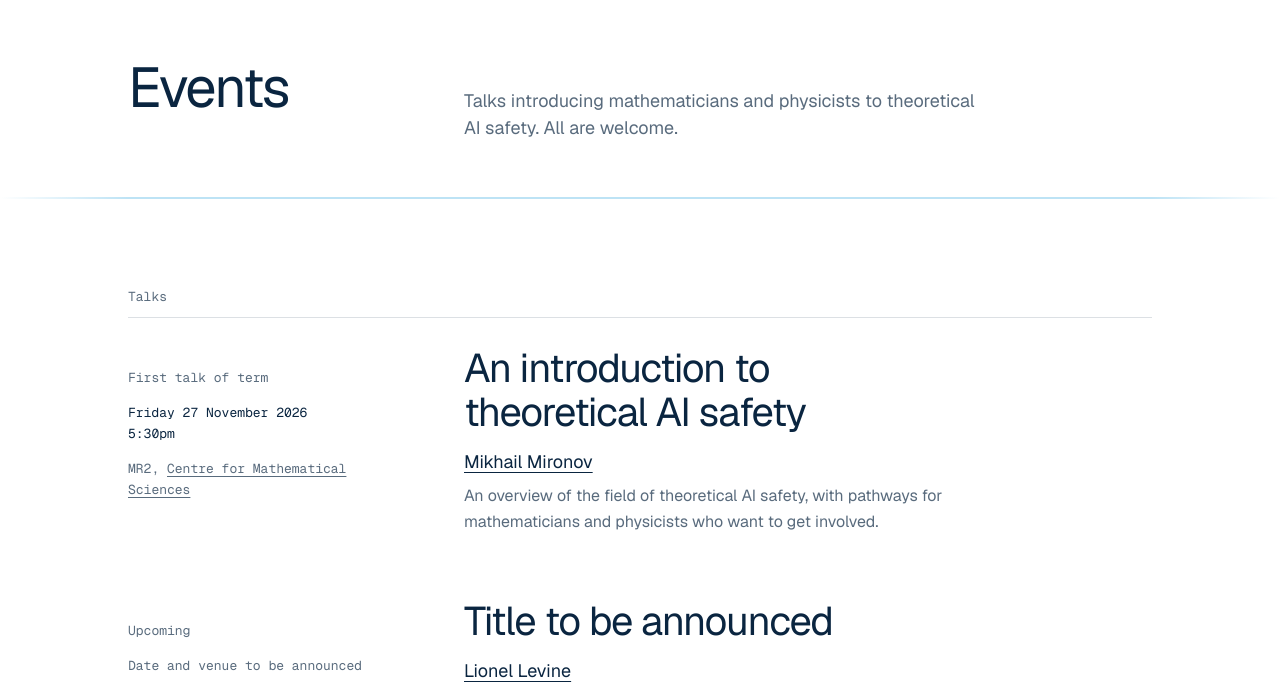
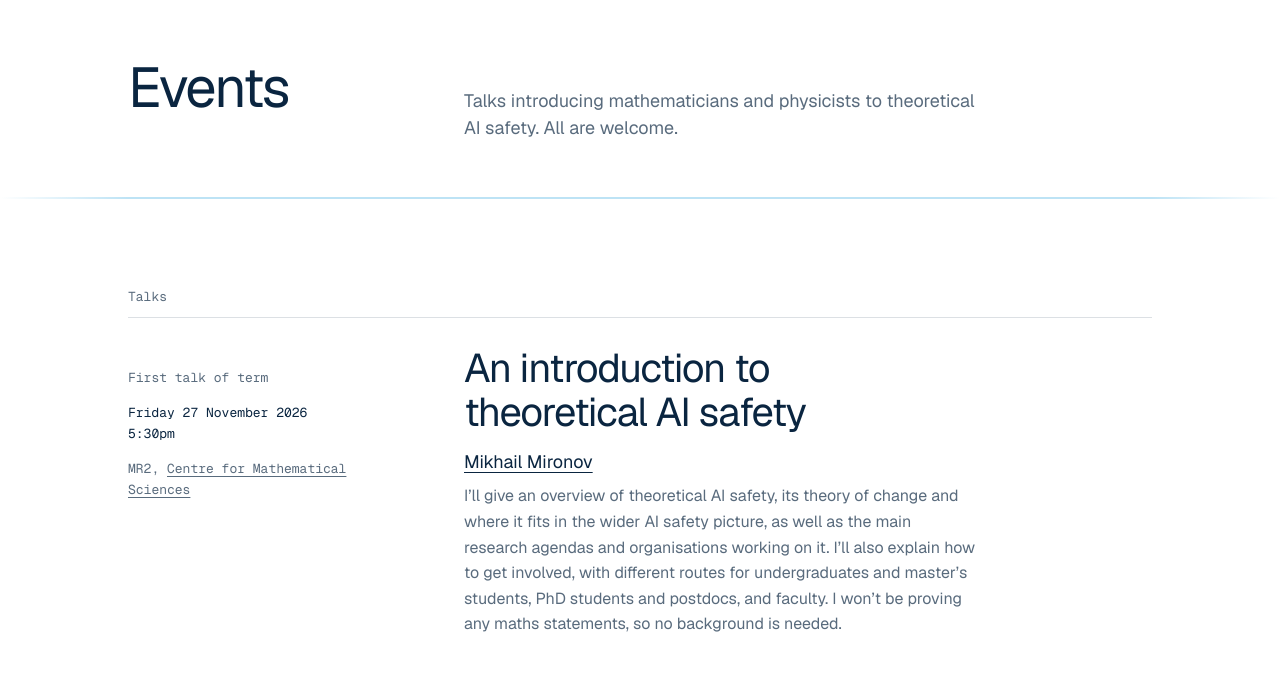
Before and after one commit to cat-alignment/website, a plain HTML site: page events/index.html in a window 1280 px wide. Shown: the part 83-772 px from the top of the page. Drawn offline with nearby package versions, Linux system fonts and the light colour scheme.

Commit message:
Events: new talk description for 27 November

```diff
--- a/events/index.html
+++ b/events/index.html
@@ -64,7 +64,7 @@
         <div class="row__body">
           <h3 class="row__title" id="mironov-title">An introduction to theoretical AI safety</h3>
           <p class="row__sub"><a href="/people/#mikhail-mironov">Mikhail Mironov</a></p>
-          <p>An overview of the field of theoretical AI safety, with pathways for mathematicians and physicists who want to get involved.</p>
+          <p>I&rsquo;ll give an overview of theoretical AI safety, its theory of change and where it fits in the wider AI safety picture, as well as the main research agendas and organisations working on it. I&rsquo;ll also explain how to get involved, with different routes for undergraduates and master&rsquo;s students, PhD students and postdocs, and faculty. I won&rsquo;t be proving any maths statements, so no background is needed.</p>
         </div>
       </section>
 
```
